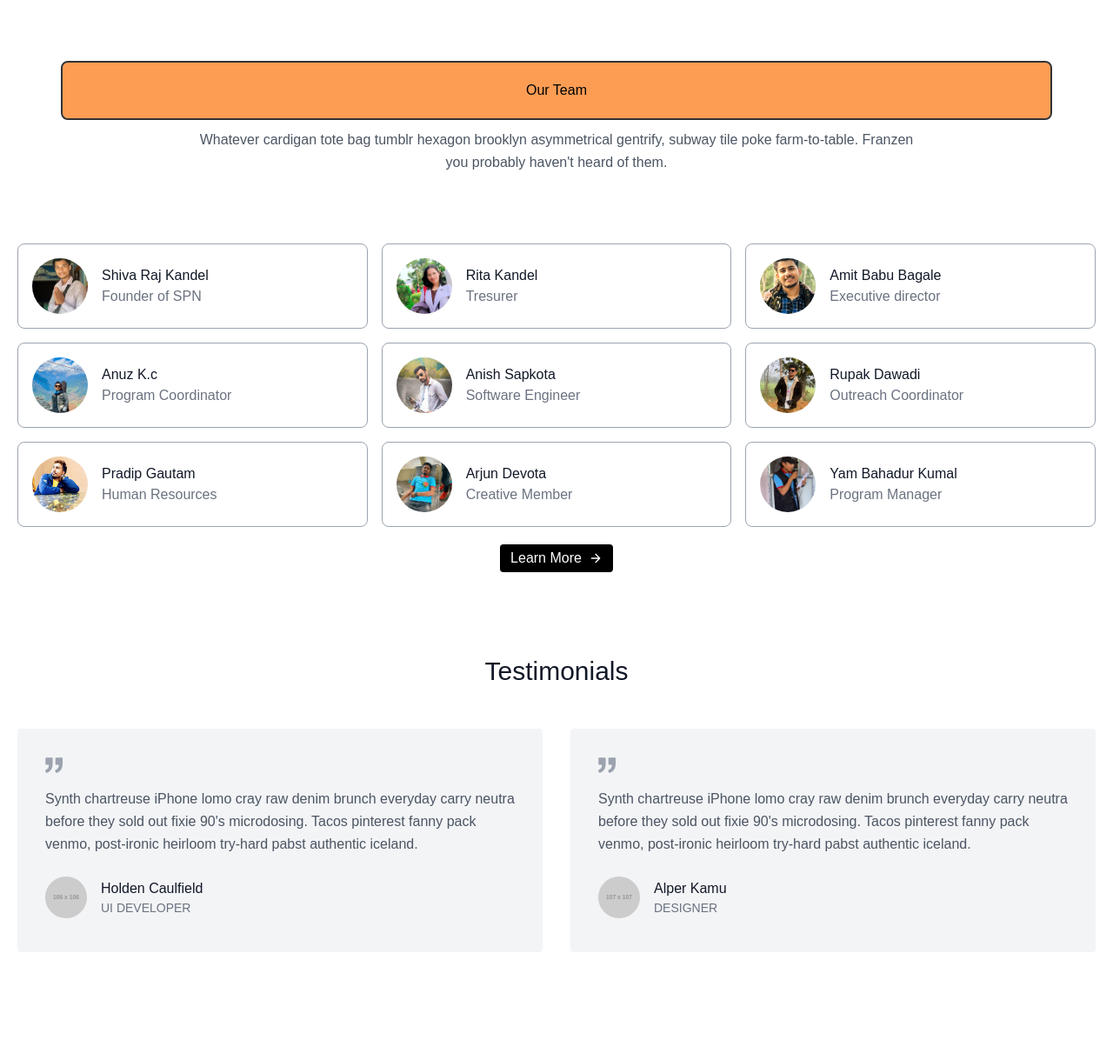
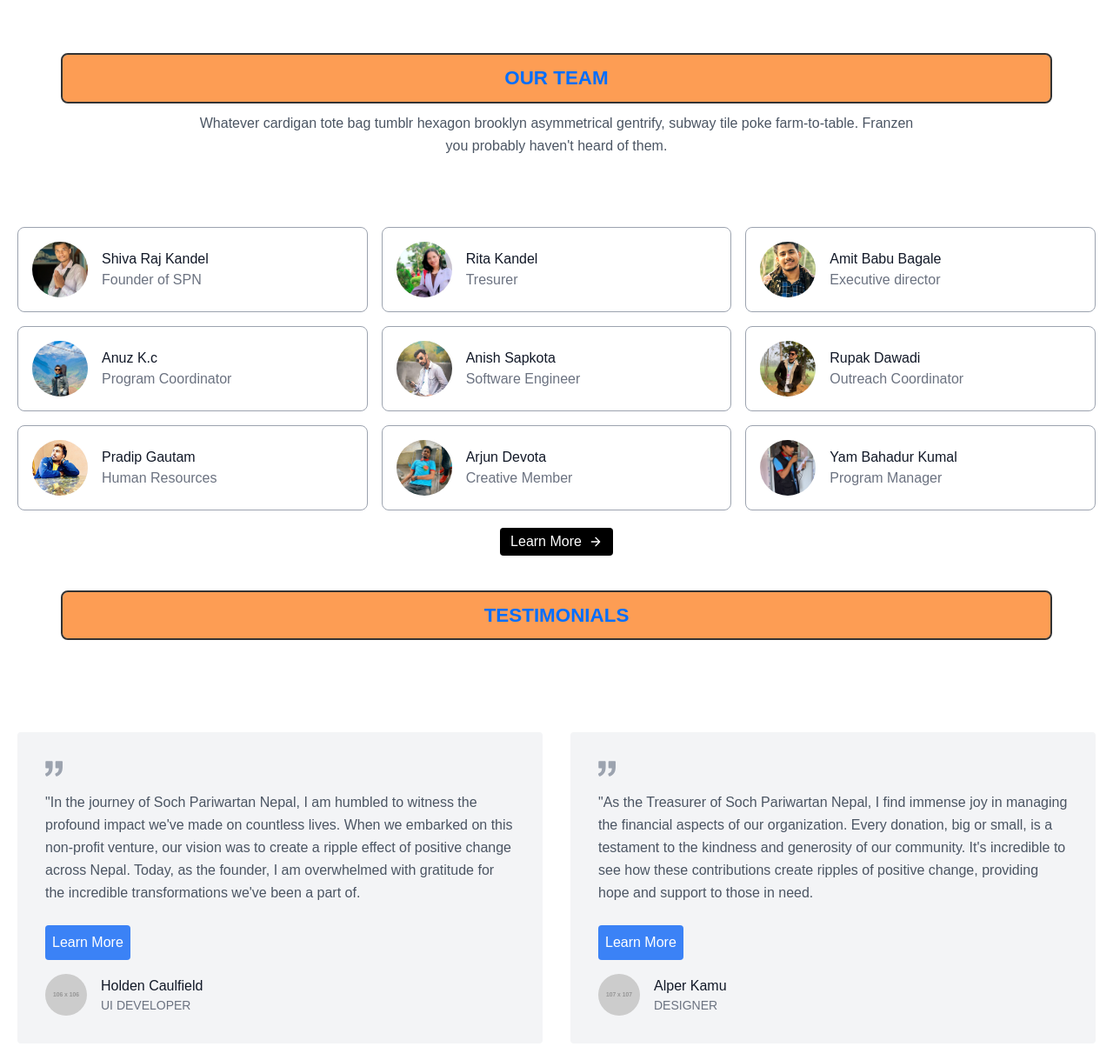
Before and after one commit to samcode-web-hi-you/sochweb, a plain HTML site: page index.html in a window 1280 px wide. Shown: the part 1511-2730 px from the top of the page at 87% size. Drawn offline with nearby package versions, Linux system fonts and the light colour scheme; placeholder pictures from the web are drawn by us.

Commit message:
added testimonials

```diff
--- a/index.html
+++ b/index.html
@@ -148,12 +148,12 @@ h2.program-title:hover{
          <div class="program-container mt-10 blog-card border-2 border-black border-opacity-80 rounded-lg overflow-hidden">
       <h2 class="program-title header-nav-link  transition-all duration-300 ease-in-out transform hover:scale-103"><a href="PROGRAMS.HTML">PROGRAMS</a></h2>
     </div>
-         <div class="flex flex-wrap -mx-2">
+         <div class="flex flex-wrap mx-2">
     <!-- First div taking up half width -->
 
-    <div class="container px-auto mx-auto pt-5 mb-10 ">
-      <div class="w-full mx-auto">
-        <div class="flex flex-wrap w-full bg-gray-100 sm:py-0 py-0 sm:px-5 px-0 relative">
+    <div class="container px-auto border-2 border-black border-opacity-80 mx-auto pt-0 mb-10 ">
+      <div class="w-full mx-auto ">
+        <div class="flex flex-wrap w-full bg-gray-100 sm:py-0 py-0 sm:px-0 px-0 relative">
 
             <img alt="gallery" class="w-full md:w-1/2 blog-card object-cover h-full object-center block" src="image/p2.jpg">
 
@@ -281,8 +281,8 @@ h2.program-title:hover{
   </div>
 </section>
 <!--oUR TEAM SECTION -->
-<div class="program-container pt-5 pb-5  mt-10 blog-card border-2 border-black border-opacity-80 rounded-lg overflow-hidden">
-  <h1 class="program-title header-nav-link  transition-all duration-300 ease-in-out transform hover:scale-103"><a href="PROGRAMS.HTML">Our Team</a></h1>
+<div class="program-container mt-10 blog-card border-2 border-black border-opacity-80 rounded-lg overflow-hidden">
+  <h2 class="program-title header-nav-link  transition-all duration-300 ease-in-out transform hover:scale-103"><a href="PROGRAMS.HTML">OUR TEAM</a></h2>
 </div>
 <section class="text-gray-600 body-font">
 
@@ -385,17 +385,23 @@ h2.program-title:hover{
 </div>
 </section>
 <!--Testimonials section-->
+<div class="program-container mt-10 blog-card border-2 border-black border-opacity-80 rounded-lg overflow-hidden">
+  <h2 class="program-title header-nav-link  transition-all duration-300 ease-in-out transform hover:scale-103"><a href="aboutus.html">TESTIMONIALS</a></h2>
+</div>
 <section class="text-gray-600 body-font">
   <div class="container px-5 py-24 mx-auto">
-    <h1 class="text-3xl font-medium title-font text-gray-900 mb-12 text-center">Testimonials</h1>
+
     <div class="flex flex-wrap -m-4">
       <div class="p-4 md:w-1/2 w-full">
-        <div class="h-full bg-gray-100 p-8 rounded">
+        <div class="h-full bg-gray-100 p-8 rounded flex flex-col items-start">
           <svg xmlns="http://www.w3.org/2000/svg" fill="currentColor" class="block w-5 h-5 text-gray-400 mb-4" viewBox="0 0 975.036 975.036">
             <path d="M925.036 57.197h-304c-27.6 0-50 22.4-50 50v304c0 27.601 22.4 50 50 50h145.5c-1.9 79.601-20.4 143.3-55.4 191.2-27.6 37.8-69.399 69.1-125.3 93.8-25.7 11.3-36.8 41.7-24.8 67.101l36 76c11.6 24.399 40.3 35.1 65.1 24.399 66.2-28.6 122.101-64.8 167.7-108.8 55.601-53.7 93.7-114.3 114.3-181.9 20.601-67.6 30.9-159.8 30.9-276.8v-239c0-27.599-22.401-50-50-50zM106.036 913.497c65.4-28.5 121-64.699 166.9-108.6 56.1-53.7 94.4-114.1 115-181.2 20.6-67.1 30.899-159.6 30.899-277.5v-239c0-27.6-22.399-50-50-50h-304c-27.6 0-50 22.4-50 50v304c0 27.601 22.4 50 50 50h145.5c-1.9 79.601-20.4 143.3-55.4 191.2-27.6 37.8-69.4 69.1-125.3 93.8-25.7 11.3-36.8 41.7-24.8 67.101l35.9 75.8c11.601 24.399 40.501 35.2 65.301 24.399z"></path>
           </svg>
-          <p class="leading-relaxed mb-6">Synth chartreuse iPhone lomo cray raw denim brunch everyday carry neutra before they sold out fixie 90's microdosing. Tacos pinterest fanny pack venmo, post-ironic heirloom try-hard pabst authentic iceland.</p>
-          <a class="inline-flex items-center">
+          <p class="leading-relaxed mb-6">"In the journey of Soch Pariwartan Nepal, I am humbled to witness the profound impact we've made on countless lives. When we embarked on this non-profit venture, our vision was to create a ripple effect of positive change across Nepal. Today, as the founder, I am overwhelmed with gratitude for the incredible transformations we've been a part of.</p>
+          <a href="aboutus.html" class="inline-flex items-center bg-blue-500 text-white rounded p-2 hover:bg-blue-600 transition">
+            Learn More
+          </a>
+          <a class="inline-flex items-center mt-4">
             <img alt="testimonial" src="https://dummyimage.com/106x106" class="w-12 h-12 rounded-full flex-shrink-0 object-cover object-center">
             <span class="flex-grow flex flex-col pl-4">
               <span class="title-font font-medium text-gray-900">Holden Caulfield</span>
@@ -405,12 +411,15 @@ h2.program-title:hover{
         </div>
       </div>
       <div class="p-4 md:w-1/2 w-full">
-        <div class="h-full bg-gray-100 p-8 rounded">
+        <div class="h-full bg-gray-100 p-8 rounded flex flex-col items-start">
             <svg xmlns="http://www.w3.org/2000/svg" fill="currentColor" class="block w-5 h-5 text-gray-400 mb-4" viewBox="0 0 975.036 975.036">
                 <path d="M925.036 57.197h-304c-27.6 0-50 22.4-50 50v304c0 27.601 22.4 50 50 50h145.5c-1.9 79.601-20.4 143.3-55.4 191.2-27.6 37.8-69.399 69.1-125.3 93.8-25.7 11.3-36.8 41.7-24.8 67.101l36 76c11.6 24.399 40.3 35.1 65.1 24.399 66.2-28.6 122.101-64.8 167.7-108.8 55.601-53.7 93.7-114.3 114.3-181.9 20.601-67.6 30.9-159.8 30.9-276.8v-239c0-27.599-22.401-50-50-50zM106.036 913.497c65.4-28.5 121-64.699 166.9-108.6 56.1-53.7 94.4-114.1 115-181.2 20.6-67.1 30.899-159.6 30.899-277.5v-239c0-27.6-22.399-50-50-50h-304c-27.6 0-50 22.4-50 50v304c0 27.601 22.4 50 50 50h145.5c-1.9 79.601-20.4 143.3-55.4 191.2-27.6 37.8-69.4 69.1-125.3 93.8-25.7 11.3-36.8 41.7-24.8 67.101l35.9 75.8c11.601 24.399 40.501 35.2 65.301 24.399z"></path>
             </svg>
-          <p class="leading-relaxed mb-6">Synth chartreuse iPhone lomo cray raw denim brunch everyday carry neutra before they sold out fixie 90's microdosing. Tacos pinterest fanny pack venmo, post-ironic heirloom try-hard pabst authentic iceland.</p>
-          <a class="inline-flex items-center">
+            <p class="leading-relaxed mb-6">"As the Treasurer of Soch Pariwartan Nepal, I find immense joy in managing the financial aspects of our organization. Every donation, big or small, is a testament to the kindness and generosity of our community. It's incredible to see how these contributions create ripples of positive change, providing hope and support to those in need.</p>
+            <a href="aboutus.html" class="inline-flex items-center bg-blue-500 text-white rounded p-2 hover:bg-blue-600 transition">
+                Learn More
+            </a>
+            <a class="inline-flex items-center mt-4">
                 <img alt="testimonial" src="https://dummyimage.com/107x107" class="w-12 h-12 rounded-full flex-shrink-0 object-cover object-center">
                 <span class="flex-grow flex flex-col pl-4">
                     <span class="title-font font-medium text-gray-900">Alper Kamu</span>
@@ -419,12 +428,12 @@ h2.program-title:hover{
             </a>
         </div>
     </div>
-    </div>
-  </div>
+
 </section>
+
 <!--gallery Section-->
 <section class="text-gray-600 body-font">
-  <div class="container px-5 py-24 mx-auto">
+  <div class="container px-5 py-0 mx-auto">
     <div class="flex flex-col text-center w-full mb-20">
       <h1 class="sm:text-3xl text-2xl font-medium title-font mb-4 text-gray-900">Master Cleanse Reliac Heirloom</h1>
       <p class="lg:w-2/3 mx-auto leading-relaxed text-base">Whatever cardigan tote bag tumblr hexagon brooklyn asymmetrical gentrify, subway tile poke farm-to-table. Franzen you probably haven't heard of them man bun deep jianbing selfies heirloom prism food truck ugh squid celiac humblebrag.</p>
```
Also changed, not shown: PROGRAMS.HTML (+11 -0 lines), aboutus.html (+11 -0 lines). Lines whose indentation alone changed are shown as unchanged.
